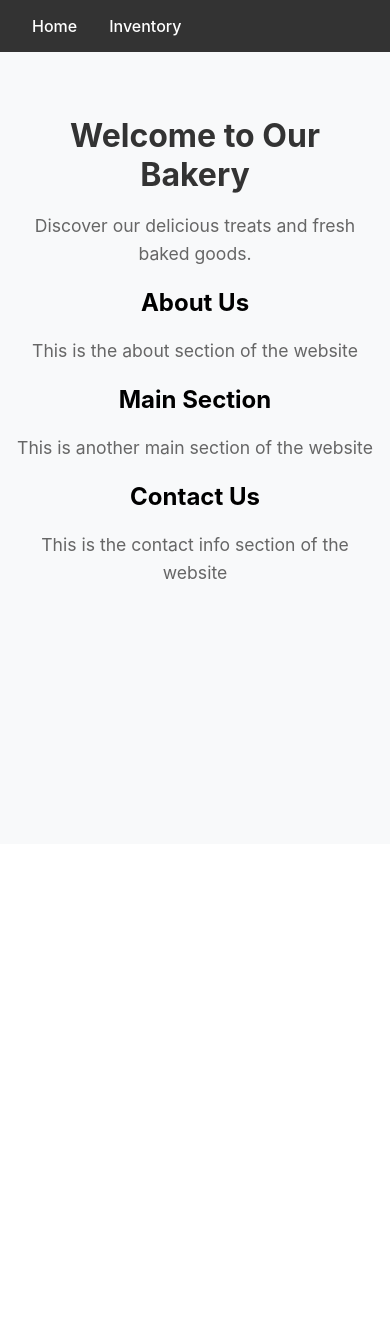
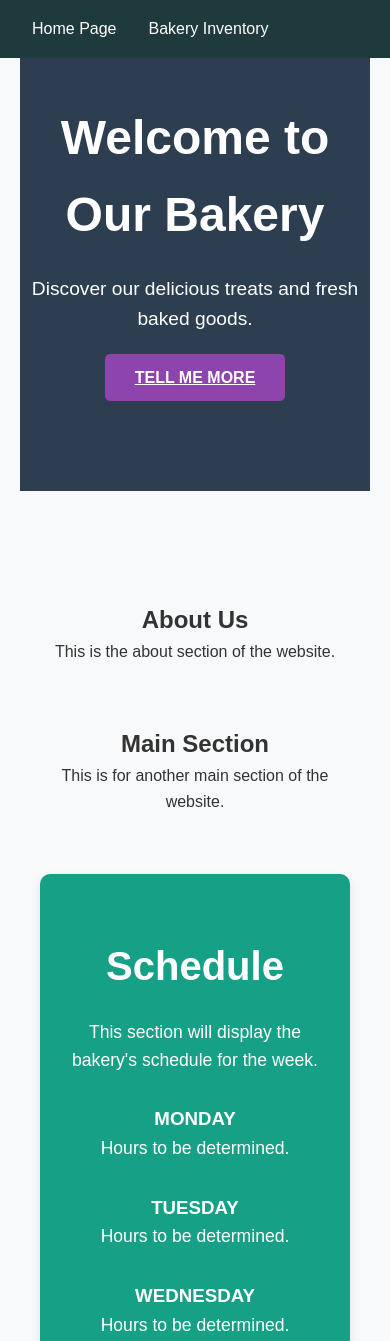
Before and after one commit to E-A-H62/BakeryInventory, a React (Create React App) app: page / in a window 390 px wide. Shown: the top 1341 px of the page. Before the commit the page ends 844 px from the top, so only its background shows below. Built offline with nearby package versions, Linux system fonts and the light colour scheme; no server answers.

Commit message:
Updating frontend of application

```diff
--- a/package.json
+++ b/package.json
@@ -3,6 +3,7 @@
   "version": "0.1.0",
   "private": true,
   "dependencies": {
+    "@fortawesome/fontawesome-free": "^6.7.2",
     "@testing-library/dom": "^10.4.0",
     "@testing-library/jest-dom": "^6.6.3",
     "@testing-library/react": "^16.3.0",
--- a/src/App.css
+++ b/src/App.css
@@ -7,27 +7,6 @@
   text-align: center;
   min-height: 100vh;
   background-color: #f8f9fa;
-}
-
-/* Navigation menu styling */
-.nav-menu {
-  background-color: #333;
-  padding: 1rem 2rem;
-  display: flex;
-  gap: 2rem;
-}
-
-/* Navigation links */
-.nav-menu a {
-  color: white;
-  text-decoration: none;
-  font-weight: 500;
-  transition: color 0.2s ease;
-}
-
-/* Navigation link hover effect */
-.nav-menu a:hover {
-  color: #4CAF50;
 }
 
 /* Home page container */
--- a/src/App.tsx
+++ b/src/App.tsx
@@ -19,6 +19,7 @@ import { BrowserRouter as Router, Routes, Route, Link } from 'react-router-dom';
  import Inventory from './components/Inventory';
  import Admin from './components/Admin';
  import { InventoryProvider } from './context/InventoryContext';
+ import LandingPage from './components/LandingPage';
  import './App.css';
 
  /**
@@ -30,31 +31,9 @@ function App() {
      <InventoryProvider>
        <Router>
          <div className="App">
-          {/* Navigation menu with links to different pages */}
-          <nav className="nav-menu">
-            <Link to="/">Home</Link>
-            <Link to="/inventory">Inventory</Link>
-          </nav>
-
            {/* Route definitions for different pages */}
            <Routes>
-
-            <Route path="/" element={
-              <div className="home-container">
-                <h1>Welcome to Our Bakery</h1>
-                <p>Discover our delicious treats and fresh baked goods.</p>
-
-                <h2>About Us</h2>
-                <p>This is the about section of the website</p>
-
-                <h2>Main Section</h2>
-                <p>This is another main section of the website</p>
-
-                <h2>Contact Us</h2>
-                <p>This is the contact info section of the website</p>
-              </div>
-            } />
-
+             <Route path="/" element={<LandingPage />} />
              <Route path="/inventory" element={<Inventory />} />
              <Route path="/admin" element={<Admin />} />
            </Routes>
--- a/src/components/Inventory.css
+++ b/src/components/Inventory.css
@@ -2,71 +2,146 @@
  * Styles for the public inventory display
  */
 
+/* Navigation menu styling */
+.nav-menu {
+    background-color: #1f3a3d;;
+    padding: 1rem 2rem;
+    display: flex;
+    gap: 2rem;
+    position: fixed;
+    top: 0;
+    left: 0;
+    width: 100%;
+    z-index: 100;
+  }
+
+  /* Navigation links */
+  .nav-menu a {
+    color: white;
+    text-decoration: none;
+    font-weight: 500;
+    transition: color 0.2s ease;
+  }
+
+  /* Navigation link hover effect */
+  .nav-menu a:hover {
+    color: #a8c0c8;
+  }
+
+
 /* Main container for the inventory page */
 .inventory-container {
-    padding: 2rem;
+    padding: 3rem;
     max-width: 1200px;
     margin: 0 auto;
+    background-color: #f0f4f8; /* Light background */
 }
 
 /* Message shown when inventory is empty */
 .empty-message {
     text-align: center;
-    color: #666;
-    font-size: 1.1rem;
+    color: #555;
+    font-size: 1.2rem;
     padding: 2rem;
-    background: #f5f5f5;
+    background: #ecf0f1; /* Light Grayish Blue */
     border-radius: 8px;
-    margin: 1rem 0;
+    margin: 2rem 0;
+    font-weight: bold;
+    box-shadow: 0px 4px 8px rgba(0, 0, 0, 0.1);
 }
 
 /* Grid layout for inventory items */
 .inventory-grid {
     display: grid;
-    grid-template-columns: repeat(auto-fill, minmax(300px, 1fr));
-    gap: 1.5rem;
+    grid-template-columns: repeat(auto-fill, minmax(250px, 1fr));
+    gap: 2rem;
 }
 
 /* Individual inventory item card */
 .inventory-item {
-    background: white;
-    padding: 1.5rem;
-    border-radius: 8px;
-    box-shadow: 0 2px 4px rgba(0,0,0,0.1);
+    background: #fff;
+    padding: 2rem;
+    border-radius: 12px;
+    box-shadow: 0 4px 12px rgba(0, 0, 0, 0.1);
+    transition: transform 0.3s ease, box-shadow 0.3s ease;
 }
 
 /* Item name in the card */
 .inventory-item h3 {
     margin: 0 0 1rem 0;
     color: #333;
+    font-size: 1.5rem;
+    font-weight: bold;
 }
 
 /* Category label in the card */
 .inventory-item .category {
-    color: #666;
+    color: #1f3a3d;
     font-style: italic;
+    font-size: 1.1rem;
 }
 
 /* Price display in the card */
 .inventory-item .price {
-    color: #2e7d32;
+    color: #1f3a3d;
     font-weight: bold;
-    font-size: 1.1rem;
+    font-size: 1.3rem;
 }
 
 /* Quantity display in the card */
 .inventory-item .quantity {
     color: #666;
+    font-size: 1.1rem;
 }
 
 /* Inventory page heading */
 .inventory-container h1 {
     text-align: center;
-    color: #333;
-    margin-bottom: 2rem;
+    color: #1f3a3d; /* Dark Teal */
+    font-size: 3rem;
+    font-weight: 600;
+    margin-bottom: 3rem;
 }
 
 /* Hover effect for inventory items */
 .inventory-item:hover {
-    transform: translateY(-5px);
+    transform: translateY(-8px);
+    box-shadow: 0 6px 16px rgba(0, 0, 0, 0.15);
 }
+
+/* Add animation to the grid items */
+@keyframes fadeInUp {
+    0% {
+        opacity: 0;
+        transform: translateY(20px);
+    }
+    100% {
+        opacity: 1;
+        transform: translateY(0);
+    }
+}
+
+.inventory-item {
+    animation: fadeInUp 0.8s ease-out;
+}
+
+/* Responsive Layout */
+@media (max-width: 768px) {
+    .inventory-grid {
+        grid-template-columns: 1fr 1fr;
+    }
+}
+
+@media (max-width: 480px) {
+    .inventory-grid {
+        grid-template-columns: 1fr;
+    }
+
+    .inventory-container {
+        padding: 1.5rem;
+    }
+
+    .inventory-item h3 {
+        font-size: 1.3rem;
+    }
+}
--- a/src/components/Inventory.tsx
+++ b/src/components/Inventory.tsx
@@ -25,6 +25,10 @@ const Inventory: React.FC = () => {
 
     return (
         <div className="inventory-container">
+            <nav className="nav-menu">
+                <a href="/">Home Page</a>
+                <a href="/inventory">Bakery Inventory</a>
+            </nav>
             <h1>Bakery Inventory</h1>
             {inventory.length === 0 ? (
                 // Show message when inventory is empty
--- /dev/null
+++ b/src/components/LandingPage.css
@@ -0,0 +1,193 @@
+/* LandingPage.css */
+* {
+    box-sizing: border-box;
+    margin: 0;
+    padding: 0;
+}
+
+body {
+    font-family: 'Arial', sans-serif;
+    background: #f0f4f8;
+    color: #333;
+    line-height: 1.6;
+}
+
+#page-wrapper {
+    padding: 0 20px;
+}
+
+/* Header Styling */
+#header {
+    background: #1f3a3d; /* Deep Emerald Green */
+    color: white;
+    padding: 20px 0;
+}
+
+/* Navigation menu styling */
+.nav-menu {
+    background-color: #1f3a3d;;
+    padding: 1rem 2rem;
+    display: flex;
+    gap: 2rem;
+    position: fixed;
+    top: 0;
+    left: 0;
+    width: 100%;
+    z-index: 100;
+}
+
+/* Navigation links */
+.nav-menu a {
+    color: white;
+    text-decoration: none;
+    font-weight: 500;
+    transition: color 0.2s ease;
+}
+
+/* Navigation link hover effect */
+.nav-menu a:hover {
+    color: #a8c0c8;
+}
+
+
+/* Main container for the inventory page */
+.inventory-container {
+        padding: 3rem;
+        max-width: 1200px;
+        margin: 0 auto;
+        background-color: #f0f4f8; /* Light background */
+}
+
+/* Banner Section */
+#banner {
+    background: #2c3e50; /* Sapphire Blue */
+    color: white;
+    padding: 100px 0;
+    text-align: center;
+    animation: fadeIn 2s ease-in-out;
+}
+
+#banner .inner {
+    max-width: 800px;
+    margin: 0 auto;
+}
+
+#banner h2 {
+    font-size: 3em;
+    margin-bottom: 20px;
+    animation: slideUp 1.5s ease-out;
+}
+
+#banner p {
+    font-size: 1.2em;
+    margin-bottom: 30px;
+    animation: slideUp 1.5s ease-out 0.5s;
+}
+
+#banner footer ul.buttons {
+    list-style: none;
+    padding: 0;
+    text-align: center;
+}
+
+#banner .button {
+    background: #8e44ad; /* Amethyst Purple */
+    color: #fff;
+    border: none;
+    padding: 15px 30px;
+    text-transform: uppercase;
+    font-weight: bold;
+    cursor: pointer;
+    border-radius: 5px;
+    font-size: 1em;
+    transition: background-color 0.3s ease;
+}
+
+#banner .button:hover {
+    background-color: #9b59b6; /* Lighter Amethyst Purple */
+}
+
+/* Main Section */
+#main {
+    margin-top: 50px;
+}
+
+.special.container {
+    text-align: center;
+    padding: 60px 20px;
+    background: #16a085; /* Emerald Green */
+    color: white;
+    border-radius: 10px;
+    box-shadow: 0px 4px 10px rgba(0, 0, 0, 0.1);
+    animation: fadeInUp 2s ease-out;
+}
+
+.special.container h2 {
+    font-size: 2.5em;
+    margin-bottom: 20px;
+}
+
+.special.container p {
+    font-size: 1.1em;
+    margin-bottom: 30px;
+}
+
+/* Wrapper Style */
+.wrapper.container {
+    text-align: center;
+    padding: 60px 20px;
+    border-radius: 10px;
+    animation: fadeInUp 2s ease-out;
+}
+
+/* Footer Section */
+#cta {
+    background: #2c3e50;
+    color: white;
+    padding: 80px 20px;
+    text-align: center;
+}
+
+#cta h2 {
+    font-size: 2.5em;
+    margin-bottom: 20px;
+    animation: slideUp 1s ease-out;
+}
+
+#cta p {
+    font-size: 1.2em;
+    margin-bottom: 30px;
+    animation: slideUp 1s ease-out 0.5s;
+}
+
+/* Animations */
+@keyframes fadeIn {
+    0% {
+        opacity: 0;
+    }
+    100% {
+        opacity: 1;
+    }
+}
+
+@keyframes slideUp {
+    0% {
+        transform: translateY(30px);
+        opacity: 0;
+    }
+    100% {
+        transform: translateY(0);
+        opacity: 1;
+    }
+}
+
+@keyframes fadeInUp {
+    0% {
+        opacity: 0;
+        transform: translateY(30px);
+    }
+    100% {
+        opacity: 1;
+        transform: translateY(0);
+    }
+}
--- /dev/null
+++ b/src/components/LandingPage.tsx
@@ -0,0 +1,89 @@
+import React from 'react';
+import '@fortawesome/fontawesome-free/css/all.min.css';
+import './LandingPage.css';
+
+const LandingPage: React.FC = () => {
+    return (
+        <div id="page-wrapper">
+            <nav className="nav-menu">
+                <a href="/">Home Page</a>
+                <a href="/inventory">Bakery Inventory</a>
+            </nav>
+
+            <section id="banner">
+                <div className="container">
+                    <div className="inner">
+                        <header>
+                            <h2>Welcome to Our Bakery</h2>
+                        </header>
+                        <p>Discover our delicious treats and fresh baked goods.</p>
+                        <footer>
+                            <ul className="buttons">
+                                <li><a href="#main" className="button fit scrolly">Tell Me More</a></li>
+                            </ul>
+                        </footer>
+                    </div>
+                </div>
+            </section>
+
+            <article id="main">
+                <div className="wrapper container special-alt">
+                    <header>
+                        <h2>About Us</h2>
+                        <p>This is the about section of the website.</p>
+                    </header>
+
+                    <section className="wrapper container special-alt">
+                        <header>
+                            <h2>Main Section</h2>
+                        </header>
+                        <p>This is for another main section of the website.</p>
+                    </section>
+
+                    <section className="container special">
+                        <header className="schedule">
+                            <h2>Schedule</h2>
+                            <p>This section will display the bakery's schedule for the week.</p>
+                        </header>
+
+                        <div className="schedule">
+                            <section>
+                                <header>
+                                    <h3>MONDAY</h3>
+                                </header>
+                                <p>Hours to be determined.</p>
+                                <header>
+                                    <h3>TUESDAY</h3>
+                                </header>
+                                <p>Hours to be determined.</p>
+                                <header>
+                                    <h3>WEDNESDAY</h3>
+                                </header>
+                                <p>Hours to be determined.</p>
+                                <header>
+                                    <h3>THURSDAY</h3>
+                                </header>
+                                <p>Hours to be determined.</p>
+                                <header>
+                                    <h3>FRIDAY</h3>
+                                </header>
+                                <p>Hours to be determined.</p>
+                            </section>
+                        </div>
+                    </section>
+                </div>
+            </article>
+
+            <section id="cta">
+                <div className="container">
+                    <header>
+                        <h2>More Information</h2>
+                        <p>This section will contain more information about bakery (such as discord links).</p>
+                    </header>
+                </div>
+            </section>
+        </div>
+    );
+};
+
+export default LandingPage;
```
Also changed, not shown: src/components/Admin.css (+7 -11 lines), 1 other file (tests, documents, lock files or other folders). Lines whose indentation alone changed are shown as unchanged.
